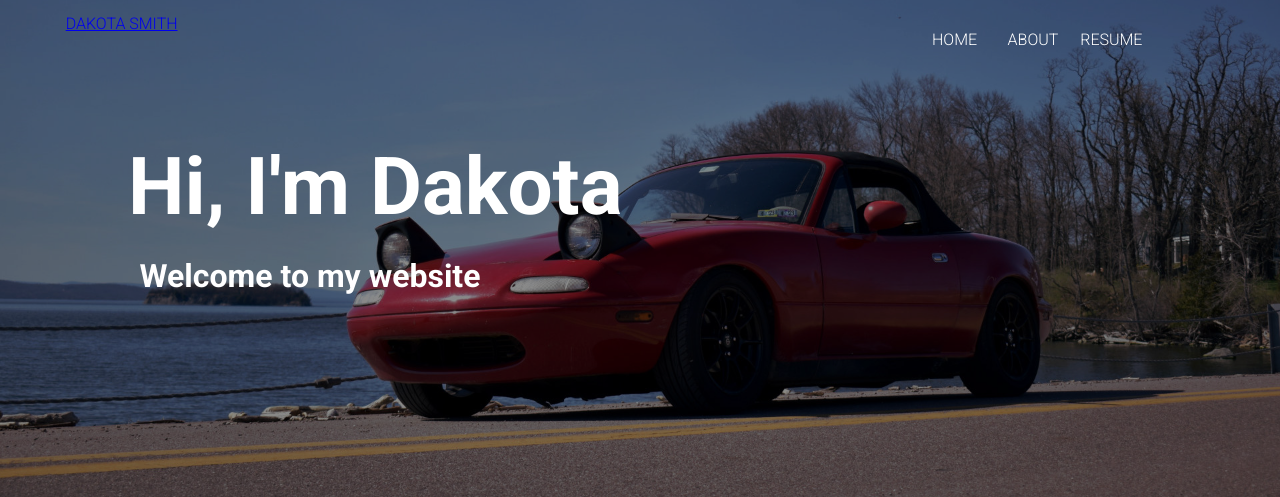
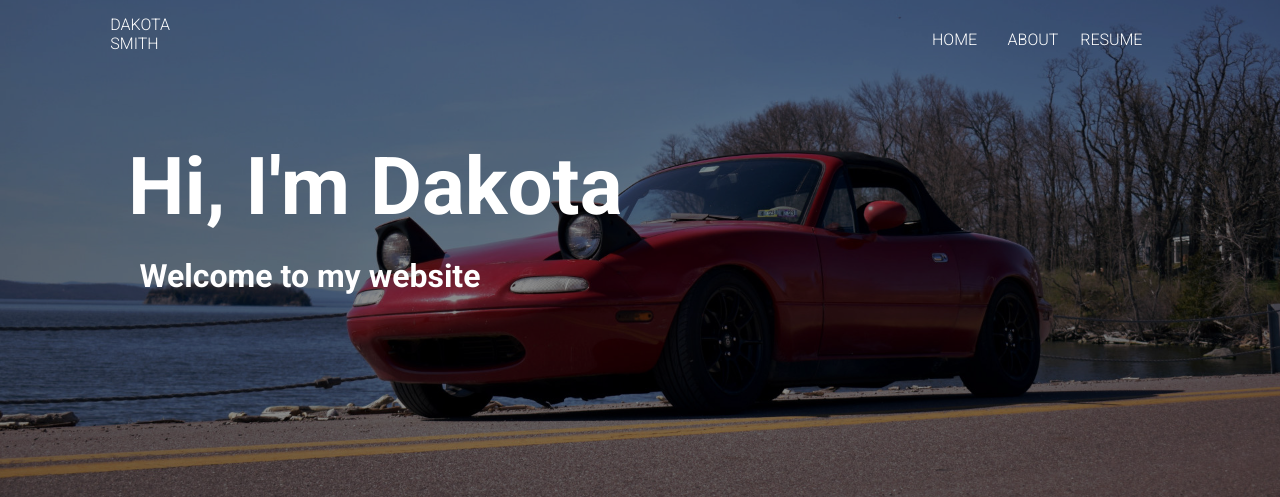
Before and after one commit to dakotasmith13/dakotasmith13.github.io, a PHP site: page / in a window 1280 px wide. Shown: the top 497 px of the page. Run offline with PHP 8.4, Linux system fonts and the light colour scheme.

Commit message:
make logo header white

```diff
--- a/css/custom.css
+++ b/css/custom.css
@@ -66,7 +66,7 @@ nav a:hover {
     color: white;
 }
 
-nav a {
+nav a, header a {
     display: inline-block;
     padding: 1%;
     width: 20%;
```
